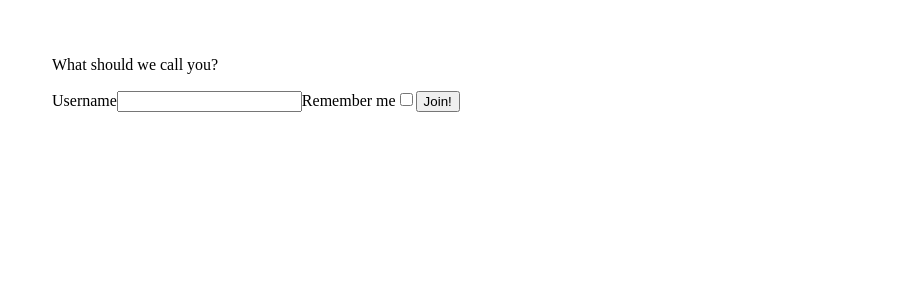
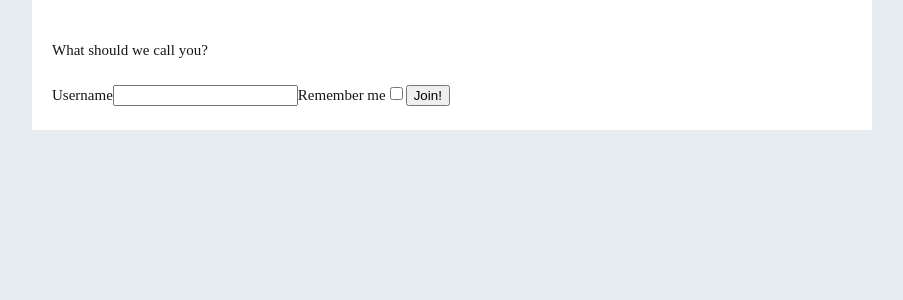
Before and after one commit to robinmetral/yaca, a React (Create React App) app: page / in a window 1280 px wide. Shown: the top 300 px of the page, without its empty margins (188-1091 px from the left). Built offline with nearby package versions, Linux system fonts and the light colour scheme; no server answers.

Commit message:
Refactor layout elements into different files

```diff
--- /dev/null
+++ b/src/components/styled/GlobalStyle.js
@@ -0,0 +1,36 @@
+import { createGlobalStyle } from "styled-components";
+
+const GlobalStyle = createGlobalStyle`
+  /*
+  @font-face {
+    font-family: "Font name";
+    src: url("/path/to/font.woff2") format("woff2");
+    font-weight: normal;
+    font-style: normal;
+  }
+  */
+  html {
+    box-sizing: border-box;
+    font-size: 10px;
+  }
+  *,
+  *:before,
+  *after {
+    box-sizing: inherit;
+  }
+  body {
+    padding: 0;
+    margin: 0;
+    font-size: 1.5rem;
+    line-height: 2;
+    /*font-family: "Font name";*/
+    background: ${({ theme }) => theme.bg};
+    color: ${({ theme }) => theme.text};
+  }
+  a {
+    text-decoration: none;
+    color: inherit;
+  }
+`;
+
+export default GlobalStyle;
--- a/src/components/styled/Layout.js
+++ b/src/components/styled/Layout.js
@@ -1,12 +1,27 @@
-import React from "react";
-import styled from "styled-components";
+import React, { Component } from "react";
+import styled, { ThemeProvider } from "styled-components";
+
+import GlobalStyle from "./GlobalStyle";
+import { lightTheme, darkTheme } from "./Themes";
 
 const Main = styled.main`
   max-width: 800px;
   margin: 0 auto;
   padding: 2rem;
+  background: ${({ theme }) => theme.box};
 `;
 
-const Layout = ({ children }) => <Main>{children}</Main>;
+class Layout extends Component {
+  render() {
+    return (
+      <ThemeProvider theme={this.props.dark ? darkTheme : lightTheme}>
+        <>
+          <GlobalStyle />
+          <Main>{this.props.children}</Main>
+        </>
+      </ThemeProvider>
+    );
+  }
+}
 
 export default Layout;
--- /dev/null
+++ b/src/components/styled/Themes.js
@@ -0,0 +1,11 @@
+export const lightTheme = {
+  bg: "#e6ecf0",
+  box: "white",
+  text: "#14171a"
+};
+
+export const darkTheme = {
+  bg: "#10171e",
+  box: "#15202b",
+  text: "white"
+};
```
